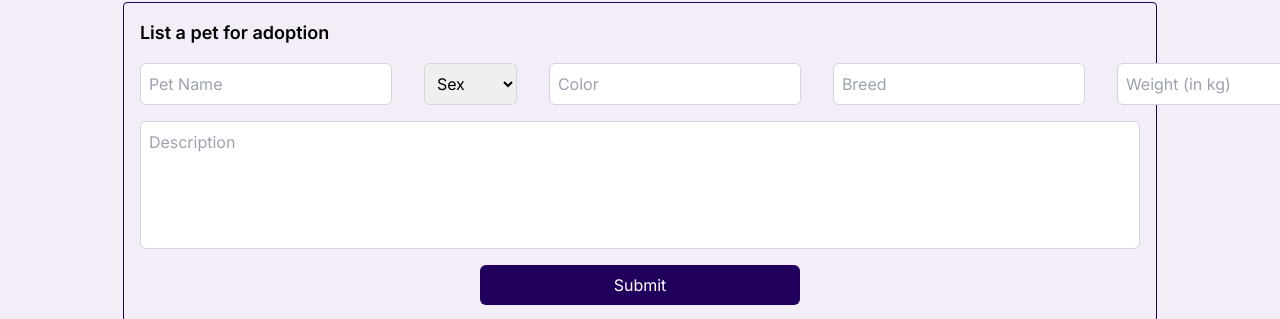
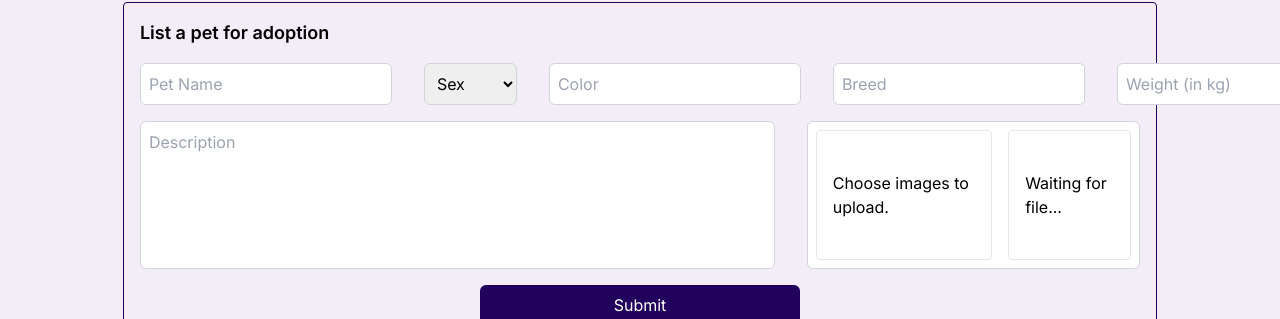
Before and after one commit to dhruv-gambhir/petpet, a Next.js app in the folder client/: page /adoption/agency in a window 1280 px wide. Shown: the part 174-493 px from the top of the page. Built offline with nearby package versions, Linux system fonts and the light colour scheme.

Commit message:
Added file selection.

```diff
--- /dev/null
+++ b/client/app/(webapp)/adoption/agency/PreviewForm.js
@@ -0,0 +1,27 @@
+"use client";
+
+import { useState } from 'react';
+
+export default function PreviewForm({ className }) {
+  const [file, setFile] = useState(null);
+
+  const handleFileChange = (e) => {
+    setFile(e.target.files[0]);
+  }
+
+  return (
+    <div className={`flex flex-row p-2 border border-gray-300 rounded-md bg-white gap-4 ${className}`}>
+      <label for="image_upload" className='px-4 py-10 border rounded cursor-pointer flex-initial'>Choose images to upload.</label>
+      <input onChange={handleFileChange} id="image_upload" type="file" accept="image/*" className="invisible absolute"/>
+      <div className='px-4 py-10 border rounded flex-auto'>
+        {
+          file ? <>
+            Loaded {file.name}
+          </> : <>
+            Waiting for file...
+          </>
+        }
+      </div>
+    </div>
+  )
+}
--- a/client/app/(webapp)/adoption/agency/page.js
+++ b/client/app/(webapp)/adoption/agency/page.js
@@ -1,4 +1,5 @@
 import AdoptionCard from "../AdoptionCard";
+import PreviewForm from "./PreviewForm";
 
 // const commonAnimals = ["🐱 Cat", "🐶 Dog", "🐢 Turtle", "🐹 Hams", "🐰 Rabbit"];
 
@@ -53,7 +54,10 @@ export default function AgencyAdoptionPage() {
             className="border border-gray-300 rounded-md p-2 flex-1"
           />
         </div>
-        <textarea type='text' placeholder='Description' className='border border-gray-300 rounded-md p-2 resize-none basis-32' />
+        <div className="basis-32 flex flex-row gap-8">
+          <textarea type='text' placeholder='Description' className='border border-gray-300 rounded-md p-2 resize-none flex-auto' />
+          <PreviewForm className="basis-1/3" />
+        </div>
         <button className='bg-mypurple text-white rounded-md p-2 self-center w-80 hover:underline'>Submit</button>
       </form>
 
```
